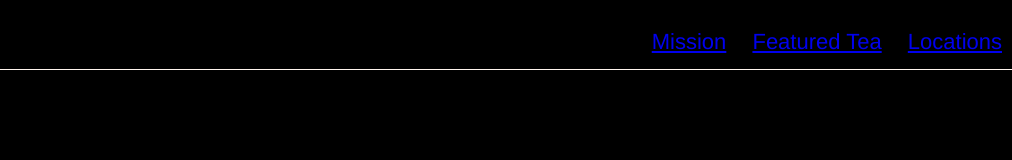
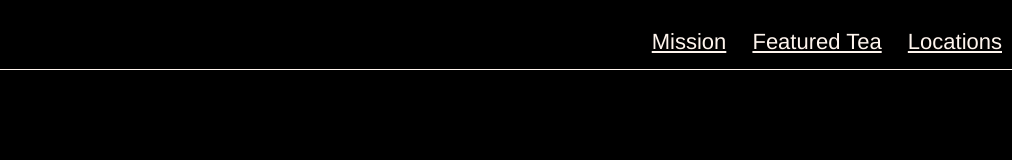
Before and after one commit to mlem567/TeaCozy, a plain HTML site: page index.html in a window 1280 px wide. Shown: the full height of the page, 268-1280 px from the left. Drawn offline with Linux system fonts and the light colour scheme.

Commit message:
header color seashell

```diff
--- a/resources/css/style.css
+++ b/resources/css/style.css
@@ -41,3 +41,7 @@ head {
 html{
   display: block;
 }
+
+a{
+  color: seashell;
+}
```
